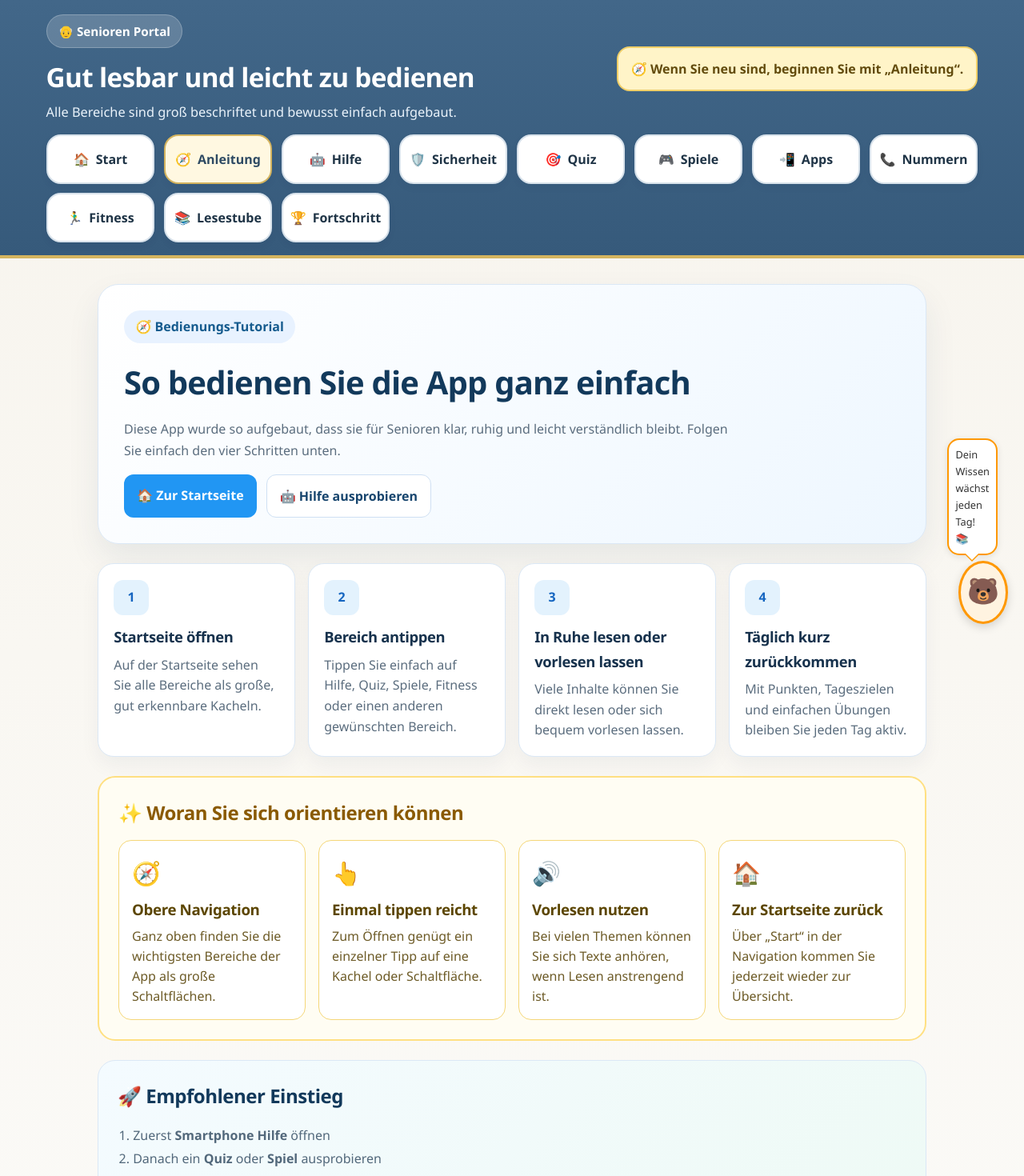
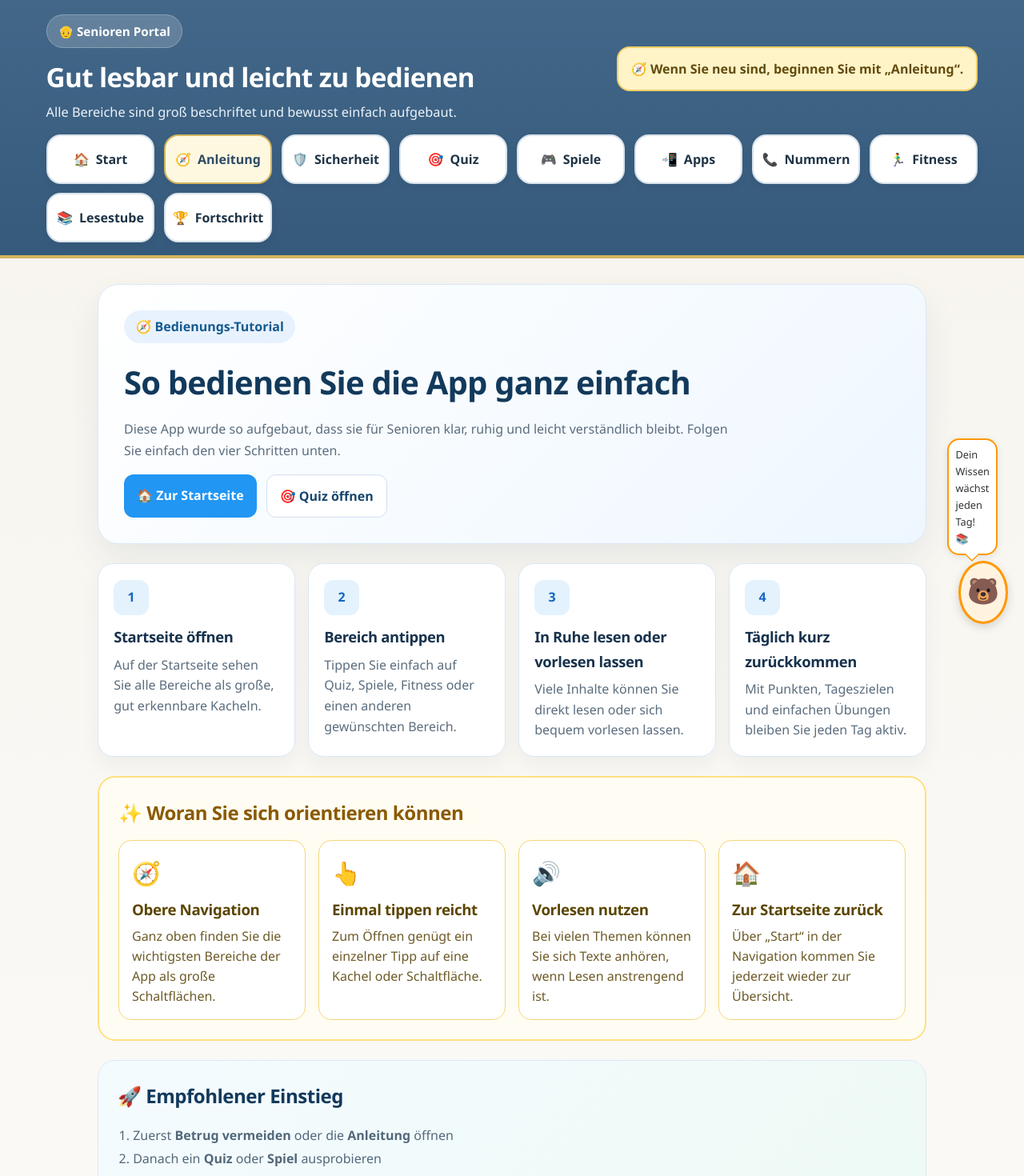
Before and after one commit to mtn9xsr7dh-glitch/seniorenapp, a React (Vite) app: page /tutorial in a window 1280 px wide. Shown: the top 1470 px of the page at 80% size. Built offline with nearby package versions, Linux system fonts and the light colour scheme.

Commit message:
Remove help section

```diff
--- a/src/App.tsx
+++ b/src/App.tsx
@@ -1,8 +1,7 @@
 import { ReactNode, useEffect, useState } from 'react';
-import { BrowserRouter as Router, NavLink, Routes, Route } from 'react-router-dom';
+import { BrowserRouter as Router, NavLink, Routes, Route, Navigate } from 'react-router-dom';
 import Home from './components/Home';
 import Scams from './components/Scams';
-import Help from './components/Help';
 import Symbols from './components/Symbols';
 import Quiz from './components/Quiz';
 import Games from './components/Games';
@@ -85,7 +84,7 @@ function SubscriptionGate({ children }: { children: ReactNode }) {
             <div style={{ color: '#607285', marginBottom: '1rem' }}>pro Monat</div>
             <ul style={{ color: '#4f6375', lineHeight: '1.7', paddingLeft: '1.2rem' }}>
               <li>7 Tage kostenlos</li>
-              <li>KI-Hilfe & Schritt-für-Schritt-Hilfe</li>
+              <li>Sicherheitswissen & leicht verständliche Inhalte</li>
               <li>Spiele, Workouts, Fortschritt & alle Bereiche</li>
             </ul>
             <button
@@ -131,7 +130,6 @@ function App() {
   const navigationItems = [
     { to: '/', label: 'Start', icon: '🏠' },
     { to: '/tutorial', label: 'Anleitung', icon: '🧭' },
-    { to: '/help', label: 'Hilfe', icon: '🤖' },
     { to: '/scams', label: 'Sicherheit', icon: '🛡️' },
     { to: '/quiz', label: 'Quiz', icon: '🎯' },
     { to: '/games', label: 'Spiele', icon: '🎮' },
@@ -174,7 +172,7 @@ function App() {
             <Route path="/" element={<Home />} />
             <Route path="/tutorial" element={<Tutorial />} />
             <Route path="/scams" element={withSubscription(<Scams />)} />
-            <Route path="/help" element={withSubscription(<Help />)} />
+            <Route path="/help" element={<Navigate to="/" replace />} />
             <Route path="/symbols" element={withSubscription(<Symbols />)} />
             <Route path="/quiz" element={withSubscription(<Quiz />)} />
             <Route path="/games" element={withSubscription(<Games />)} />
--- a/src/components/Home.tsx
+++ b/src/components/Home.tsx
@@ -19,7 +19,7 @@ interface HomeStats {
 
 const taskLinks: Record<DailyTask['type'], string> = {
   games: '/games',
-  help: '/help',
+  help: '/tutorial',
   quiz: '/quiz',
   workout: '/workouts'
 };
@@ -108,14 +108,6 @@ const Home = () => {
       description: 'Erkennen Sie gefährliche Nachrichten und schützen Sie sich vor typischen Betrugsmaschen.',
       accent: '#e53935',
       background: 'linear-gradient(135deg, #fff4f5 0%, #ffe6ea 100%)'
-    },
-    {
-      to: '/help',
-      icon: '🤖',
-      title: 'Smartphone Hilfe',
-      description: 'Die KI erklärt technische Fragen kurz, konkret und leicht verständlich.',
-      accent: '#43a047',
-      background: 'linear-gradient(135deg, #f1fff5 0%, #e3f6e8 100%)'
     },
     {
       to: '/symbols',
@@ -356,7 +348,7 @@ const Home = () => {
       <div className="home-tip-box">
         <h3>💡 Tipp des Tages</h3>
         <p>
-          Starten Sie mit <strong>„Betrug vermeiden“</strong>, nutzen Sie danach die <strong>KI-Hilfe</strong> für Alltagsfragen und sammeln Sie Punkte mit Spielen und Workouts.
+          Starten Sie mit <strong>„Betrug vermeiden“</strong>, schauen Sie danach in die <strong>Anleitung</strong> und sammeln Sie Punkte mit Spielen und Workouts.
         </p>
       </div>
 
--- a/src/components/Tutorial.tsx
+++ b/src/components/Tutorial.tsx
@@ -11,7 +11,7 @@ const steps = [
   {
     number: '2',
     title: 'Bereich antippen',
-    text: 'Tippen Sie einfach auf Hilfe, Quiz, Spiele, Fitness oder einen anderen gewünschten Bereich.'
+    text: 'Tippen Sie einfach auf Quiz, Spiele, Fitness oder einen anderen gewünschten Bereich.'
   },
   {
     number: '3',
@@ -70,8 +70,8 @@ const Tutorial: React.FC = () => {
           <Link to="/" style={{ textDecoration: 'none', backgroundColor: '#2196f3', color: '#fff', padding: '0.8rem 1rem', borderRadius: '12px', fontWeight: 700 }}>
             🏠 Zur Startseite
           </Link>
-          <Link to="/help" style={{ textDecoration: 'none', backgroundColor: '#fff', color: '#17456e', border: '1px solid #cfe0f3', padding: '0.8rem 1rem', borderRadius: '12px', fontWeight: 700 }}>
-            🤖 Hilfe ausprobieren
+          <Link to="/quiz" style={{ textDecoration: 'none', backgroundColor: '#fff', color: '#17456e', border: '1px solid #cfe0f3', padding: '0.8rem 1rem', borderRadius: '12px', fontWeight: 700 }}>
+            🎯 Quiz öffnen
           </Link>
         </div>
       </div>
@@ -124,7 +124,7 @@ const Tutorial: React.FC = () => {
       }}>
         <h2 style={{ color: '#12395b', marginBottom: '0.8rem' }}>🚀 Empfohlener Einstieg</h2>
         <ol style={{ color: '#52687b', lineHeight: '1.8', paddingLeft: '1.2rem', marginBottom: '1rem' }}>
-          <li>Zuerst <strong>Smartphone Hilfe</strong> öffnen</li>
+          <li>Zuerst <strong>Betrug vermeiden</strong> oder die <strong>Anleitung</strong> öffnen</li>
           <li>Danach ein <strong>Quiz</strong> oder <strong>Spiel</strong> ausprobieren</li>
           <li>Zum Schluss in <strong>Fitness</strong> oder <strong>Lesestube</strong> schauen</li>
         </ol>
```
